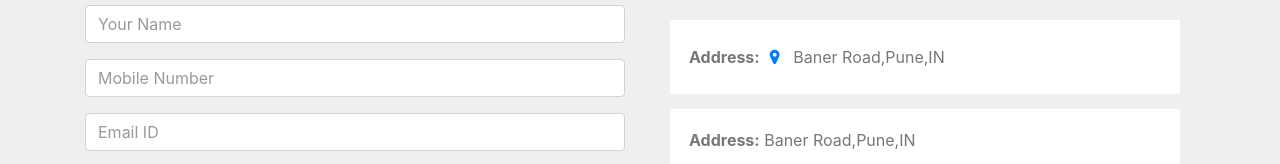
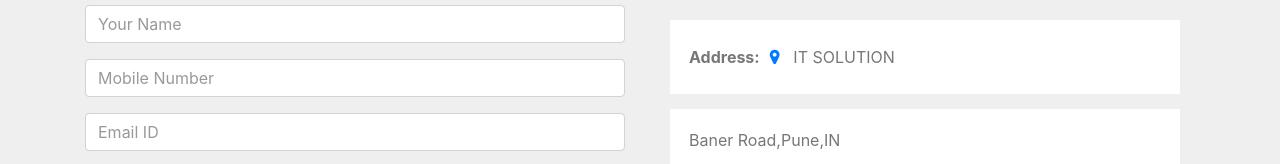
Before and after one commit to Rohinesh/companylink, a plain HTML site: page index.html in a window 1280 px wide. Shown: the part 2804-2968 px from the top of the page. Drawn offline with nearby package versions, Linux system fonts and the light colour scheme.

Commit message:
index.html

```diff
--- a/index.html
+++ b/index.html
@@ -199,7 +199,7 @@
 	<div class="row">
 		<div class="col-md-3 profile-pic text-center">
 			<div class ="img-box">
-				<img src="thomas.JPEG" class="img-responsive">
+				<img src="thomas.jpeg" class="img-responsive">
 			     <ul>
 			     	<a href="#"><li><i class="fa fa-facebook"></i></li></a>
                     <a href="#"><li><i class="fa fa-twitter"></i></li></a>
@@ -318,8 +318,8 @@
 
 
        <div class="col-md-6 contact-info">
-       	<div class="follow"><b>Address:</b><i class="fa fa-map-marker"></i> Baner Road,Pune,IN</div>
-       	<div class="follow"><b>Address:</b> Baner Road,Pune,IN</div>
+       	<div class="follow"><b>Address:</b><i class="fa fa-map-marker"></i> IT SOLUTION</div>
+       	<div class="follow"><b></b> Baner Road,Pune,IN</div>
        	<div class="follow"><b>Phone:</b><i class="fa fa-phone"></i>020-2341133</div>
        	<div class="follow"><b>Email:</b><i class="fa fa-envelope-o"></i> infodda@gmail.com</div>
 
```
